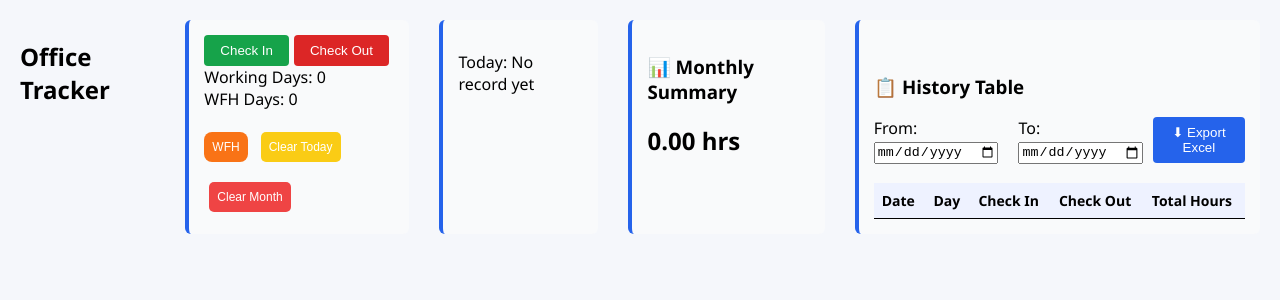
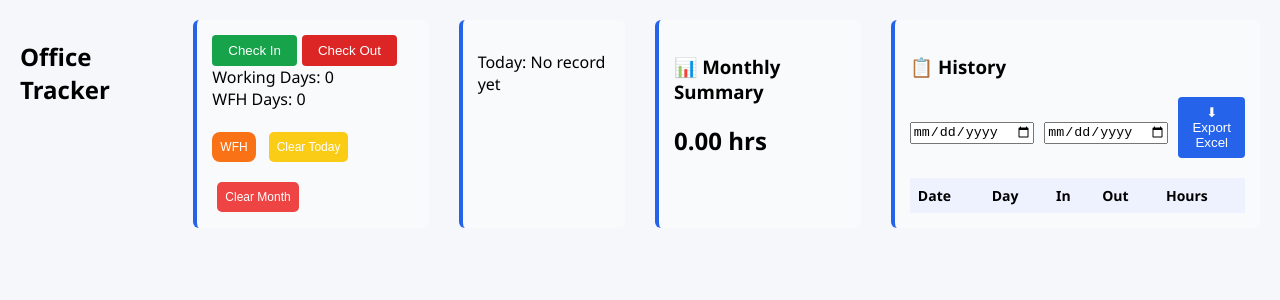
Before and after one commit to Rashidhussain547/lookupTime, a React (Create React App) app: page / in a window 1280 px wide. Shown: the top 300 px of the page. Built offline with nearby package versions, Linux system fonts and the light colour scheme.

Commit message:
Update HistoryTable.js

```diff
--- a/src/components/HistoryTable.js
+++ b/src/components/HistoryTable.js
@@ -37,57 +37,47 @@ export default function HistoryTable() {
   });
 
   return (
-    <div style={{ marginTop: 20, maxHeight: "400px", overflowY: "auto" }}>
-      <h3>📋 History Table</h3>
+  <div>
+    <h3>📋 History</h3>
 
-      {/* filters + export */}
-      <div style={{ marginBottom: 10, display: "flex", gap: 10 }}>
-        <label>
-          From:{" "}
+    <div className="filters">
       <input
         type="date"
         value={startDate}
         onChange={(e) => setStartDate(e.target.value)}
       />
-        </label>
 
-        <label>
-          To:{" "}
       <input
         type="date"
         value={endDate}
         onChange={(e) => setEndDate(e.target.value)}
       />
-        </label>
 
       <ExportExcel data={exportData} />
     </div>
 
-      <table
-        style={{
-          width: "100%",
-          borderCollapse: "collapse",
-        }}
-      >
+    <div className="history-container">
+      <table>
         <thead>
-          <tr style={{ borderBottom: "1px solid #000" }}>
-            <th style={{ padding: "4px 8px" }}>Date</th>
+          <tr>
+            <th>Date</th>
             <th>Day</th>
-            <th>Check In</th>
-            <th>Check Out</th>
-            <th>Total Hours</th>
+            <th>In</th>
+            <th>Out</th>
+            <th>Hours</th>
           </tr>
         </thead>
+
         <tbody>
           {filteredDates.map((date) => {
             const record = data[date];
             const day = new Date(date).toLocaleDateString("en-US", {
-              weekday: "long",
+              weekday: "short",
             });
 
             return (
-              <tr key={date} style={{ borderBottom: "1px solid #ccc" }}>
-                <td style={{ padding: "4px 8px" }}>{date}</td>
+              <tr key={date}>
+                <td>{date}</td>
                 <td>{day}</td>
                 <td>{formatTime(record.checkIn)}</td>
                 <td>{formatTime(record.checkOut)}</td>
@@ -98,5 +88,6 @@ export default function HistoryTable() {
         </tbody>
       </table>
     </div>
+  </div>
 );
 }
```
Lines whose indentation alone changed are shown as unchanged.
